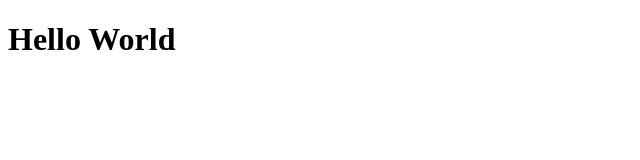
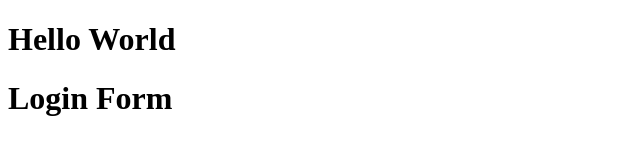
Before and after one commit to vc-dberger/howtoPush, a plain HTML site: page index.html in a window 1280 px wide. Shown: the whole page, without its empty margins (0-640 px from the left). Drawn offline with Linux system fonts and the light colour scheme.

Commit message:
only commuit html in branch login

```diff
--- a/index.html
+++ b/index.html
@@ -8,6 +8,7 @@
 </head>
 <body>
     <h1>Hello World</h1>
+    <h1>Login Form</h1>
     <script src="index.js"></script>
 </body>
 </html>
```
Also changed, not shown: login.html (added, +1 -0 lines).
